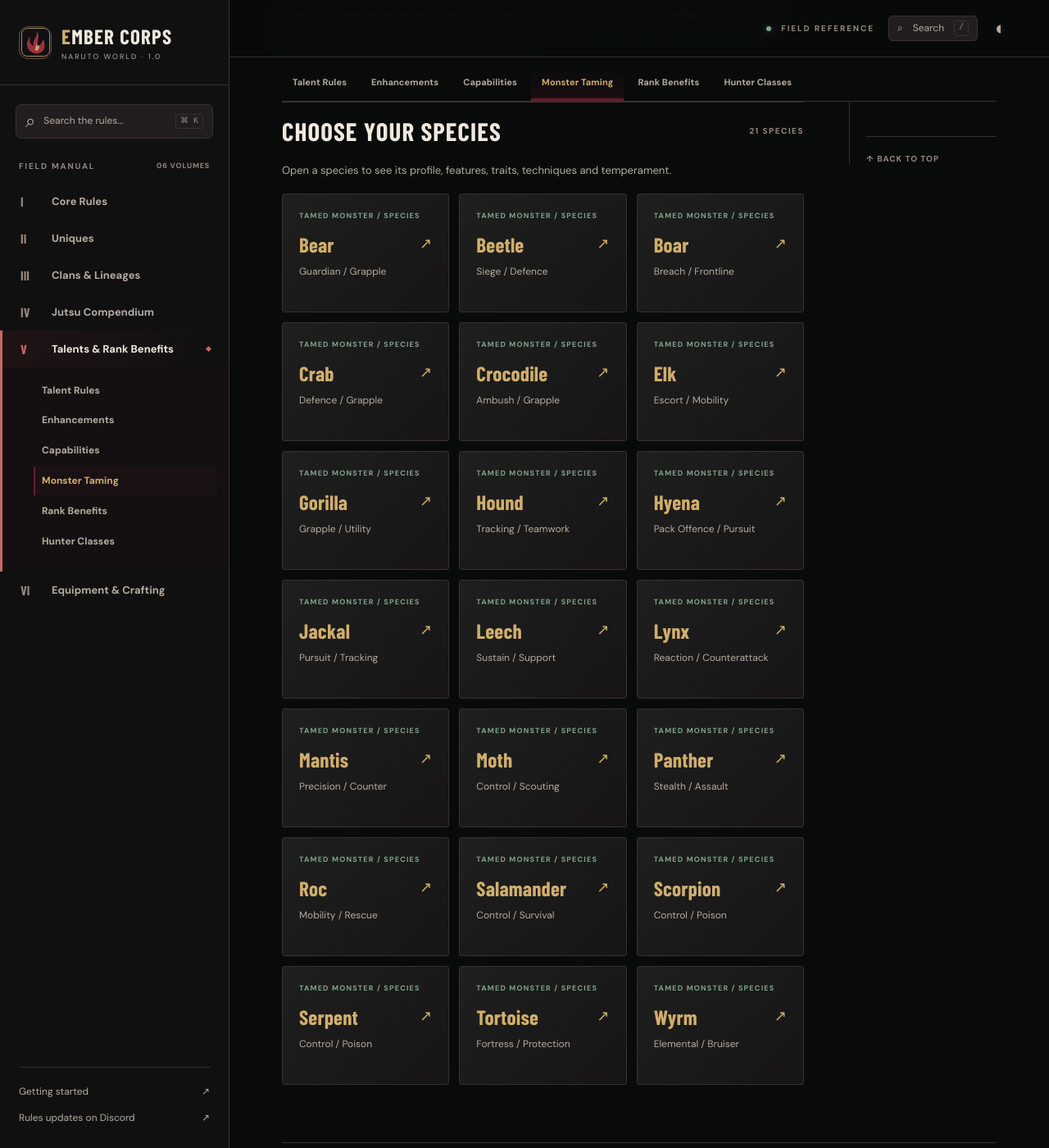
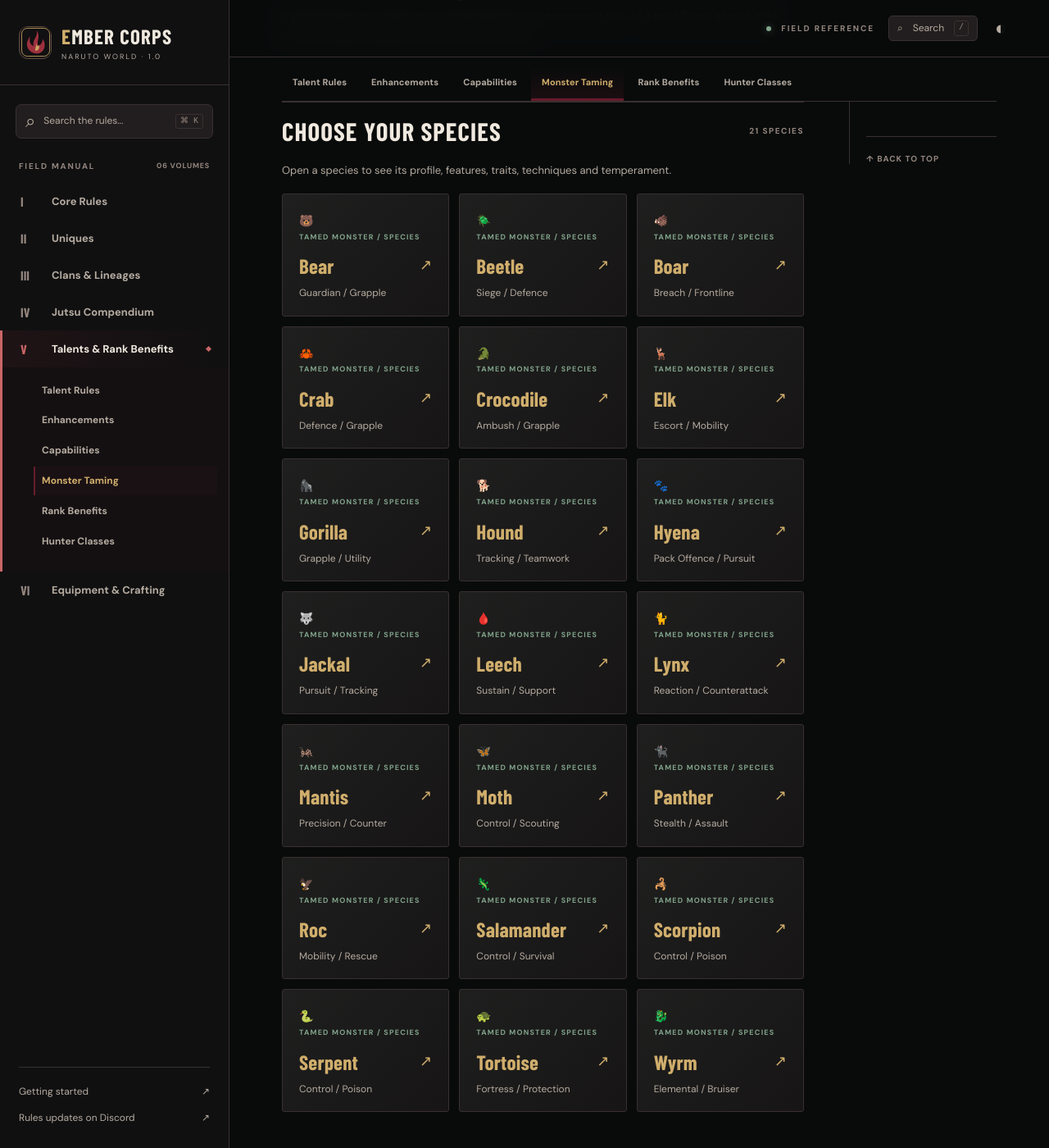
Before and after one commit to EvilbAz/NarutoWorld---The-Ember-Corps, a Jekyll site: the page built from rules/talents/monster-taming.md, in a window 1280 px wide and 1400 px high, scrolled down 10296 px. Shown: the whole window at 82% size. Built offline with Jekyll 4.4.1, drawn with Linux system fonts in a browser that asks for light colours; some web fonts are replaced.

Commit message:
Add distinct animal emblems to all 21 species cards

```diff
--- a/rules/talents/monster-taming.md
+++ b/rules/talents/monster-taming.md
@@ -292,27 +292,27 @@ On Rebellion, your monster withdraws into its Beast Seal or otherwise refuses to
     <div class="jutsu-group-heading"><h2>CHOOSE YOUR SPECIES</h2><span>21 SPECIES</span></div>
     <p class="monster-grid-intro">Open a species to see its profile, features, traits, techniques and temperament.</p>
     <div class="jutsu-type-grid">
-      <a href="{{ '/rules/talents/monster-taming/bear/' | relative_url }}" class="jutsu-type-card monster-species-card"><span class="jutsu-card-eyebrow">TAMED MONSTER / SPECIES</span><h3>Bear <span>↗</span></h3><p>Guardian / Grapple</p></a>
-      <a href="{{ '/rules/talents/monster-taming/beetle/' | relative_url }}" class="jutsu-type-card monster-species-card"><span class="jutsu-card-eyebrow">TAMED MONSTER / SPECIES</span><h3>Beetle <span>↗</span></h3><p>Siege / Defence</p></a>
-      <a href="{{ '/rules/talents/monster-taming/boar/' | relative_url }}" class="jutsu-type-card monster-species-card"><span class="jutsu-card-eyebrow">TAMED MONSTER / SPECIES</span><h3>Boar <span>↗</span></h3><p>Breach / Frontline</p></a>
-      <a href="{{ '/rules/talents/monster-taming/crab/' | relative_url }}" class="jutsu-type-card monster-species-card"><span class="jutsu-card-eyebrow">TAMED MONSTER / SPECIES</span><h3>Crab <span>↗</span></h3><p>Defence / Grapple</p></a>
-      <a href="{{ '/rules/talents/monster-taming/crocodile/' | relative_url }}" class="jutsu-type-card monster-species-card"><span class="jutsu-card-eyebrow">TAMED MONSTER / SPECIES</span><h3>Crocodile <span>↗</span></h3><p>Ambush / Grapple</p></a>
-      <a href="{{ '/rules/talents/monster-taming/elk/' | relative_url }}" class="jutsu-type-card monster-species-card"><span class="jutsu-card-eyebrow">TAMED MONSTER / SPECIES</span><h3>Elk <span>↗</span></h3><p>Escort / Mobility</p></a>
-      <a href="{{ '/rules/talents/monster-taming/gorilla/' | relative_url }}" class="jutsu-type-card monster-species-card"><span class="jutsu-card-eyebrow">TAMED MONSTER / SPECIES</span><h3>Gorilla <span>↗</span></h3><p>Grapple / Utility</p></a>
-      <a href="{{ '/rules/talents/monster-taming/hound/' | relative_url }}" class="jutsu-type-card monster-species-card"><span class="jutsu-card-eyebrow">TAMED MONSTER / SPECIES</span><h3>Hound <span>↗</span></h3><p>Tracking / Teamwork</p></a>
-      <a href="{{ '/rules/talents/monster-taming/hyena/' | relative_url }}" class="jutsu-type-card monster-species-card"><span class="jutsu-card-eyebrow">TAMED MONSTER / SPECIES</span><h3>Hyena <span>↗</span></h3><p>Pack Offence / Pursuit</p></a>
-      <a href="{{ '/rules/talents/monster-taming/jackal/' | relative_url }}" class="jutsu-type-card monster-species-card"><span class="jutsu-card-eyebrow">TAMED MONSTER / SPECIES</span><h3>Jackal <span>↗</span></h3><p>Pursuit / Tracking</p></a>
-      <a href="{{ '/rules/talents/monster-taming/leech/' | relative_url }}" class="jutsu-type-card monster-species-card"><span class="jutsu-card-eyebrow">TAMED MONSTER / SPECIES</span><h3>Leech <span>↗</span></h3><p>Sustain / Support</p></a>
-      <a href="{{ '/rules/talents/monster-taming/lynx/' | relative_url }}" class="jutsu-type-card monster-species-card"><span class="jutsu-card-eyebrow">TAMED MONSTER / SPECIES</span><h3>Lynx <span>↗</span></h3><p>Reaction / Counterattack</p></a>
-      <a href="{{ '/rules/talents/monster-taming/mantis/' | relative_url }}" class="jutsu-type-card monster-species-card"><span class="jutsu-card-eyebrow">TAMED MONSTER / SPECIES</span><h3>Mantis <span>↗</span></h3><p>Precision / Counter</p></a>
-      <a href="{{ '/rules/talents/monster-taming/moth/' | relative_url }}" class="jutsu-type-card monster-species-card"><span class="jutsu-card-eyebrow">TAMED MONSTER / SPECIES</span><h3>Moth <span>↗</span></h3><p>Control / Scouting</p></a>
-      <a href="{{ '/rules/talents/monster-taming/panther/' | relative_url }}" class="jutsu-type-card monster-species-card"><span class="jutsu-card-eyebrow">TAMED MONSTER / SPECIES</span><h3>Panther <span>↗</span></h3><p>Stealth / Assault</p></a>
-      <a href="{{ '/rules/talents/monster-taming/roc/' | relative_url }}" class="jutsu-type-card monster-species-card"><span class="jutsu-card-eyebrow">TAMED MONSTER / SPECIES</span><h3>Roc <span>↗</span></h3><p>Mobility / Rescue</p></a>
-      <a href="{{ '/rules/talents/monster-taming/salamander/' | relative_url }}" class="jutsu-type-card monster-species-card"><span class="jutsu-card-eyebrow">TAMED MONSTER / SPECIES</span><h3>Salamander <span>↗</span></h3><p>Control / Survival</p></a>
-      <a href="{{ '/rules/talents/monster-taming/scorpion/' | relative_url }}" class="jutsu-type-card monster-species-card"><span class="jutsu-card-eyebrow">TAMED MONSTER / SPECIES</span><h3>Scorpion <span>↗</span></h3><p>Control / Poison</p></a>
-      <a href="{{ '/rules/talents/monster-taming/serpent/' | relative_url }}" class="jutsu-type-card monster-species-card"><span class="jutsu-card-eyebrow">TAMED MONSTER / SPECIES</span><h3>Serpent <span>↗</span></h3><p>Control / Poison</p></a>
-      <a href="{{ '/rules/talents/monster-taming/tortoise/' | relative_url }}" class="jutsu-type-card monster-species-card"><span class="jutsu-card-eyebrow">TAMED MONSTER / SPECIES</span><h3>Tortoise <span>↗</span></h3><p>Fortress / Protection</p></a>
-      <a href="{{ '/rules/talents/monster-taming/wyrm/' | relative_url }}" class="jutsu-type-card monster-species-card"><span class="jutsu-card-eyebrow">TAMED MONSTER / SPECIES</span><h3>Wyrm <span>↗</span></h3><p>Elemental / Bruiser</p></a>
+      <a href="{{ '/rules/talents/monster-taming/bear/' | relative_url }}" class="jutsu-type-card monster-species-card"><span class="species-emblem" aria-hidden="true">🐻</span><span class="jutsu-card-eyebrow">TAMED MONSTER / SPECIES</span><h3>Bear <span>↗</span></h3><p>Guardian / Grapple</p></a>
+      <a href="{{ '/rules/talents/monster-taming/beetle/' | relative_url }}" class="jutsu-type-card monster-species-card"><span class="species-emblem" aria-hidden="true">🪲</span><span class="jutsu-card-eyebrow">TAMED MONSTER / SPECIES</span><h3>Beetle <span>↗</span></h3><p>Siege / Defence</p></a>
+      <a href="{{ '/rules/talents/monster-taming/boar/' | relative_url }}" class="jutsu-type-card monster-species-card"><span class="species-emblem" aria-hidden="true">🐗</span><span class="jutsu-card-eyebrow">TAMED MONSTER / SPECIES</span><h3>Boar <span>↗</span></h3><p>Breach / Frontline</p></a>
+      <a href="{{ '/rules/talents/monster-taming/crab/' | relative_url }}" class="jutsu-type-card monster-species-card"><span class="species-emblem" aria-hidden="true">🦀</span><span class="jutsu-card-eyebrow">TAMED MONSTER / SPECIES</span><h3>Crab <span>↗</span></h3><p>Defence / Grapple</p></a>
+      <a href="{{ '/rules/talents/monster-taming/crocodile/' | relative_url }}" class="jutsu-type-card monster-species-card"><span class="species-emblem" aria-hidden="true">🐊</span><span class="jutsu-card-eyebrow">TAMED MONSTER / SPECIES</span><h3>Crocodile <span>↗</span></h3><p>Ambush / Grapple</p></a>
+      <a href="{{ '/rules/talents/monster-taming/elk/' | relative_url }}" class="jutsu-type-card monster-species-card"><span class="species-emblem" aria-hidden="true">🦌</span><span class="jutsu-card-eyebrow">TAMED MONSTER / SPECIES</span><h3>Elk <span>↗</span></h3><p>Escort / Mobility</p></a>
+      <a href="{{ '/rules/talents/monster-taming/gorilla/' | relative_url }}" class="jutsu-type-card monster-species-card"><span class="species-emblem" aria-hidden="true">🦍</span><span class="jutsu-card-eyebrow">TAMED MONSTER / SPECIES</span><h3>Gorilla <span>↗</span></h3><p>Grapple / Utility</p></a>
+      <a href="{{ '/rules/talents/monster-taming/hound/' | relative_url }}" class="jutsu-type-card monster-species-card"><span class="species-emblem" aria-hidden="true">🐕</span><span class="jutsu-card-eyebrow">TAMED MONSTER / SPECIES</span><h3>Hound <span>↗</span></h3><p>Tracking / Teamwork</p></a>
+      <a href="{{ '/rules/talents/monster-taming/hyena/' | relative_url }}" class="jutsu-type-card monster-species-card"><span class="species-emblem" aria-hidden="true">🐾</span><span class="jutsu-card-eyebrow">TAMED MONSTER / SPECIES</span><h3>Hyena <span>↗</span></h3><p>Pack Offence / Pursuit</p></a>
+      <a href="{{ '/rules/talents/monster-taming/jackal/' | relative_url }}" class="jutsu-type-card monster-species-card"><span class="species-emblem" aria-hidden="true">🐺</span><span class="jutsu-card-eyebrow">TAMED MONSTER / SPECIES</span><h3>Jackal <span>↗</span></h3><p>Pursuit / Tracking</p></a>
+      <a href="{{ '/rules/talents/monster-taming/leech/' | relative_url }}" class="jutsu-type-card monster-species-card"><span class="species-emblem" aria-hidden="true">🩸</span><span class="jutsu-card-eyebrow">TAMED MONSTER / SPECIES</span><h3>Leech <span>↗</span></h3><p>Sustain / Support</p></a>
+      <a href="{{ '/rules/talents/monster-taming/lynx/' | relative_url }}" class="jutsu-type-card monster-species-card"><span class="species-emblem" aria-hidden="true">🐈</span><span class="jutsu-card-eyebrow">TAMED MONSTER / SPECIES</span><h3>Lynx <span>↗</span></h3><p>Reaction / Counterattack</p></a>
+      <a href="{{ '/rules/talents/monster-taming/mantis/' | relative_url }}" class="jutsu-type-card monster-species-card"><span class="species-emblem" aria-hidden="true">🦗</span><span class="jutsu-card-eyebrow">TAMED MONSTER / SPECIES</span><h3>Mantis <span>↗</span></h3><p>Precision / Counter</p></a>
+      <a href="{{ '/rules/talents/monster-taming/moth/' | relative_url }}" class="jutsu-type-card monster-species-card"><span class="species-emblem" aria-hidden="true">🦋</span><span class="jutsu-card-eyebrow">TAMED MONSTER / SPECIES</span><h3>Moth <span>↗</span></h3><p>Control / Scouting</p></a>
+      <a href="{{ '/rules/talents/monster-taming/panther/' | relative_url }}" class="jutsu-type-card monster-species-card"><span class="species-emblem" aria-hidden="true">🐈‍⬛</span><span class="jutsu-card-eyebrow">TAMED MONSTER / SPECIES</span><h3>Panther <span>↗</span></h3><p>Stealth / Assault</p></a>
+      <a href="{{ '/rules/talents/monster-taming/roc/' | relative_url }}" class="jutsu-type-card monster-species-card"><span class="species-emblem" aria-hidden="true">🦅</span><span class="jutsu-card-eyebrow">TAMED MONSTER / SPECIES</span><h3>Roc <span>↗</span></h3><p>Mobility / Rescue</p></a>
+      <a href="{{ '/rules/talents/monster-taming/salamander/' | relative_url }}" class="jutsu-type-card monster-species-card"><span class="species-emblem" aria-hidden="true">🦎</span><span class="jutsu-card-eyebrow">TAMED MONSTER / SPECIES</span><h3>Salamander <span>↗</span></h3><p>Control / Survival</p></a>
+      <a href="{{ '/rules/talents/monster-taming/scorpion/' | relative_url }}" class="jutsu-type-card monster-species-card"><span class="species-emblem" aria-hidden="true">🦂</span><span class="jutsu-card-eyebrow">TAMED MONSTER / SPECIES</span><h3>Scorpion <span>↗</span></h3><p>Control / Poison</p></a>
+      <a href="{{ '/rules/talents/monster-taming/serpent/' | relative_url }}" class="jutsu-type-card monster-species-card"><span class="species-emblem" aria-hidden="true">🐍</span><span class="jutsu-card-eyebrow">TAMED MONSTER / SPECIES</span><h3>Serpent <span>↗</span></h3><p>Control / Poison</p></a>
+      <a href="{{ '/rules/talents/monster-taming/tortoise/' | relative_url }}" class="jutsu-type-card monster-species-card"><span class="species-emblem" aria-hidden="true">🐢</span><span class="jutsu-card-eyebrow">TAMED MONSTER / SPECIES</span><h3>Tortoise <span>↗</span></h3><p>Fortress / Protection</p></a>
+      <a href="{{ '/rules/talents/monster-taming/wyrm/' | relative_url }}" class="jutsu-type-card monster-species-card"><span class="species-emblem" aria-hidden="true">🐉</span><span class="jutsu-card-eyebrow">TAMED MONSTER / SPECIES</span><h3>Wyrm <span>↗</span></h3><p>Elemental / Bruiser</p></a>
     </div>
   </div>
 </section>
```
